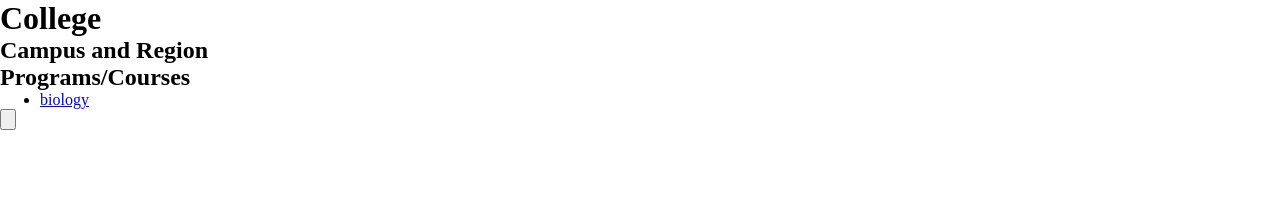
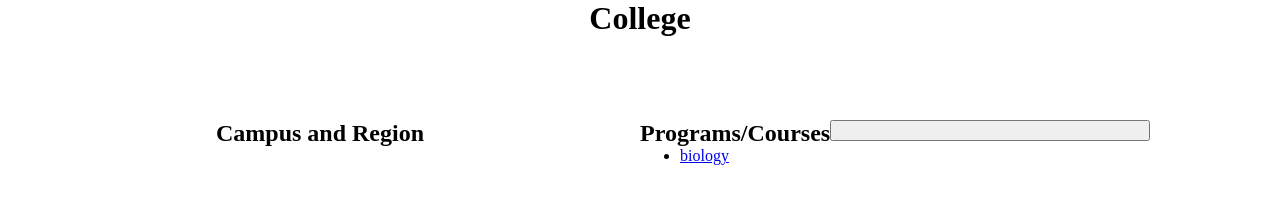
Before and after one commit to JennMahaffey/College_page, a plain HTML site: page first_test.html in a window 1280 px wide. Drawn offline with Linux system fonts and the light colour scheme.

Commit message:
more framework

```diff
--- a/style.css
+++ b/style.css
@@ -4,8 +4,63 @@
     box-sizing: border-box;
 }
 
-#college {
-    font-size: 5em;
-    text-align: center;
-    height: 100vh;
+#body {
+
 }
+
+#header {
+    display: flex;
+    justify-content: center;
+    height: 15vh;
+    width: 100vw;
+  }
+
+#middle {
+    display: flex;
+    flex-direction: row;
+    height: 70vh;
+    width: 100vw;
+  }
+
+  #school_information {
+    display: flex;
+    flex-direction: column;
+    width: 50vw;
+    align-items: center;
+  }
+
+  #school_information h2 {
+   align-items: center;
+  }
+
+  #main {
+    display: flex;
+    flex-direction: row;
+    width: 50vw;
+  }
+
+  #courses {
+    display: flex;
+    flex-direction: column;
+    width: 25vw;
+}
+
+#courses h2 {
+    align-items: center;
+}
+
+#navbar {
+    display: flex;
+    align-items: right;
+    flex-direction: column;
+    width: 25vw;
+}
+
+#navbar input {
+    justify-content: right;
+}
+
+  #footer {
+    height: 15vh;
+        width: 100vw;
+  }
```
